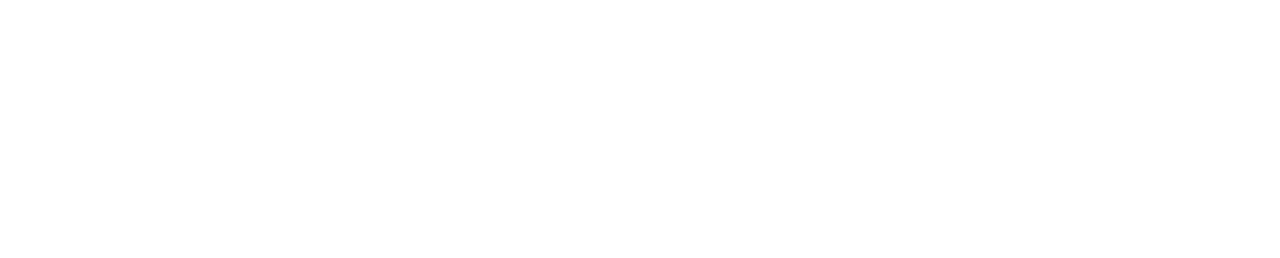
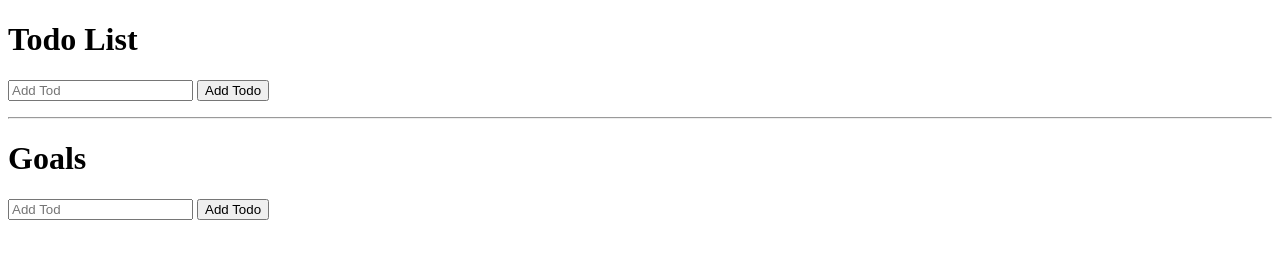
Before and after one commit to danqulogy/custom-redux-store, a website: page index.html in a window 1280 px wide. Drawn offline with Linux system fonts and the light colour scheme.

Commit message:
added basic ui

```diff
--- a/index.html
+++ b/index.html
@@ -5,6 +5,22 @@
     <title>Todos Goals</title>
 </head>
 <body>
+
+<div>
+    <h1>Todo List</h1>
+    <input id="todo" type="text" placeholder="Add Tod">
+    <button id="todoBtn">Add Todo</button>
+
+    <ol id="todos"></ol>
+</div>
+<hr>
+<div>
+    <h1>Goals</h1>
+    <input id="goal" type="text" placeholder="Add Tod">
+    <button id="goalBtn">Add Todo</button>
+
+    <ol id="goals"></ol>
+</div>
 
 <script type="text/javascript">
     // Library Code - State management
```
